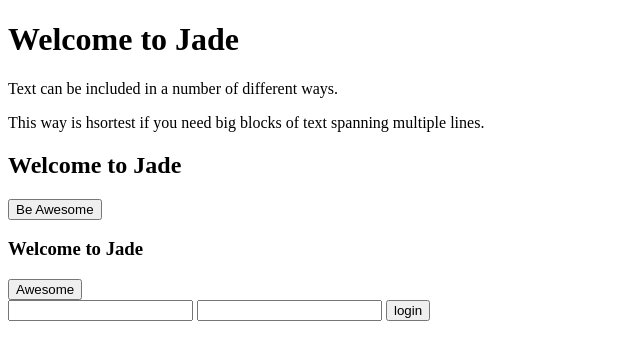
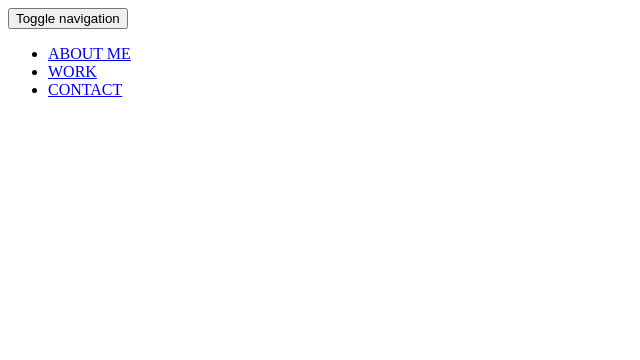
Before and after one commit to jappre/jappre.github.io, a plain HTML site: page package/src/index.jade in a window 1280 px wide. Shown: the whole page, without its empty margins (0-640 px from the left). Drawn offline with nearby package versions, Linux system fonts and the light colour scheme; files that its build step writes are made by us from their sources.

```diff
--- a/package/src/index.jade
+++ b/package/src/index.jade
@@ -3,29 +3,25 @@
 doctype html
 
 html
-  h1 Welcome to Jade
-  p
-    | Text can be included in a number of
-    | different ways.
-  p.
-    This way is hsortest if you need big
-    blocks of text spanning multiple
-    lines.
-  h2(id="title") Welcome to Jade
-  button(class="btn",data-action="bea").
-    Be Awesome
-
-  h3#title Welcome to Jade
-  button.btn(data-action="bea") Awesome
-
-//- var user = {name: 'John'}
-if user
-  div.welcomebox
-  p.
-    Welcome, #{user.name}
-else
-  div.loginbox
-    form(name="login", action="/login", method="post")
-      input(type="text", name="user")
-      input(type="password", name="pass")
-      input(type="submit", value="login")
+  head
+    title Homepage - Tiger
+  body
+    .page-wrap
+      .navbar.navbar-default.hcnavigation(role='navigation')
+        .container.hccontainer
+          .navbar-header
+            button.navbar-toggle(type='button', data-toggle='collapse', data-target='.navbar-collapse')
+              span.sr-only Toggle navigation
+              span.icon-bar
+              span.icon-bar
+          .navbar-collapse.cooapse.hccollapse
+            ul.nav.navbar-nav.navbar-right
+              li.hctab
+                a.hcactive(href='#') ABOUT ME
+              li.hctab
+                a(href='work.html') WORK
+              li.hctab
+                a(href='contact.html') CONTACT
+      .hcbanner
+        .container
+          ul#hcbanner
```
Also changed, not shown: 1 other file.
